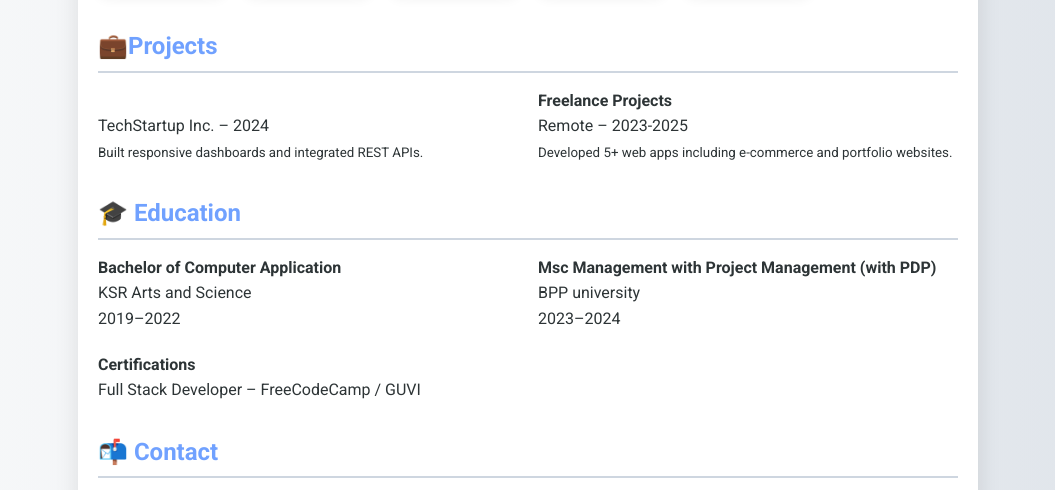
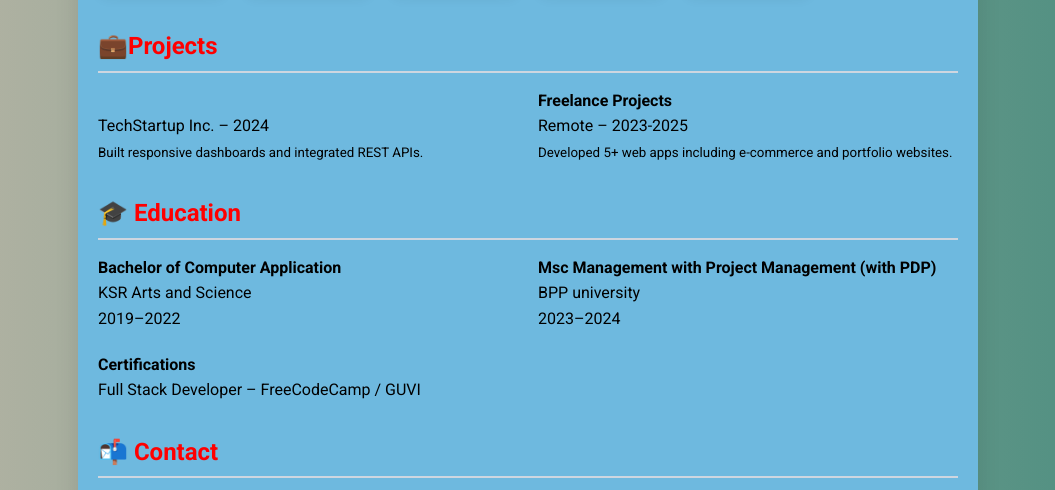
Before and after one commit to Manoj132508/portfolio, a plain HTML site: page index.html in a window 1280 px wide. Shown: the part 677-1167 px from the top of the page, without its empty margins (112-1167 px from the left). Drawn offline with Linux system fonts and the light colour scheme.

```diff
--- a/index.html
+++ b/index.html
@@ -3,7 +3,7 @@
   <head>
     <meta charset="UTF-8" />
     <meta name="viewport" content="width=device-width, initial-scale=1.0" />
-    <title>Manoj Palanisamy - Full Stack Developer</title>
+    <title>Manoj Palanisa - Full Stack Developer</title>
 
     <!-- Font Awesome Icons -->
     <link
@@ -51,11 +51,11 @@
       }
 
       :root {
-        --primary-color: #2f3542;
-        --accent-color: #70a1ff;
-        --bg-gradient: linear-gradient(to right, #f8f9fa, #dfe4ea);
-        --card-bg: #ffffff;
-        --text-color: #2d3436;
+        --primary-color: #161618;
+        --accent-color: #ff0000;
+        --bg-gradient: linear-gradient(to right, #b7b4a4, #4b8e80);
+        --card-bg: #6eb9df;
+        --text-color: #000000;
         --section-padding: 30px;
       }
 
```
